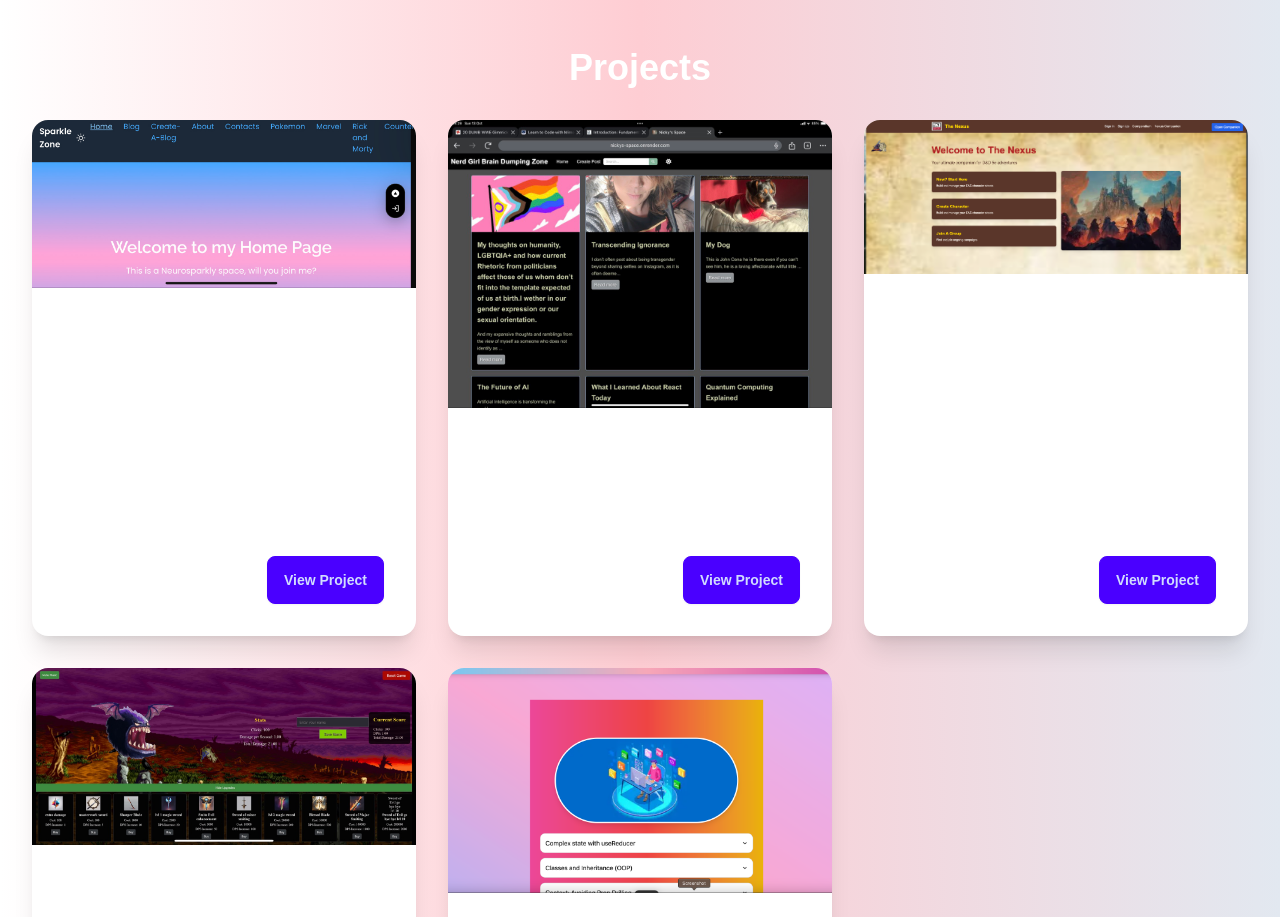
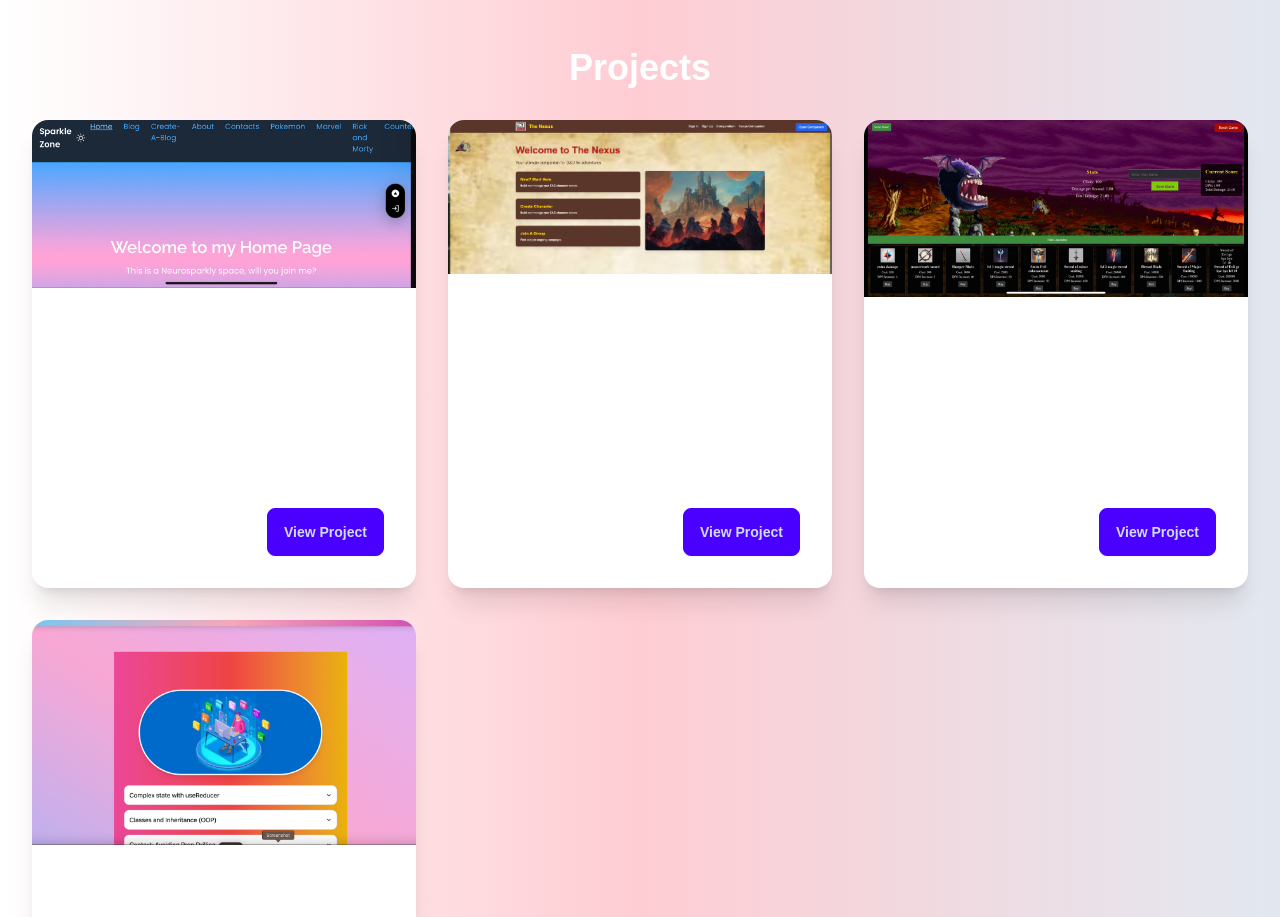
Before and after one commit to nicky-mc/typescript-demo, a Next.js app: page / in a window 1280 px wide. Shown: the part 4940-5857 px from the top of the page. Built offline with nearby package versions, Linux system fonts and the light colour scheme.

Commit message:
Update page.tsx

```diff
--- a/src/app/page.tsx
+++ b/src/app/page.tsx
@@ -200,31 +200,7 @@ export default function Home() {
                 </div>
               </div>
             </div>
-            <div className="card bg-base-100 shadow-xl hover:shadow-2xl transition-shadow duration-300">
-              <figure>
-                <Image
-                  src="/space.jpeg"
-                  alt="Project 2"
-                  width={400}
-                  height={300}
-                />
-              </figure>
-              <div className="card-body">
-                <h2 className="card-title">Nicky&apos;s Space</h2>
-                <p>
-                  A personal blog where where i have utilised react and express
-                  to allow for posting blogs and comments
-                </p>
-                <div className="card-actions justify-end">
-                  <a
-                    href="https://nickys-space.onrender.com/"
-                    className="btn btn-primary hover:bg-white hover:text-black"
-                  >
-                    View Project
-                  </a>
-                </div>
-              </div>
-            </div>
+
             <div className="card bg-base-100 shadow-xl hover:shadow-2xl transition-shadow duration-300">
               <figure>
                 <Image
```
